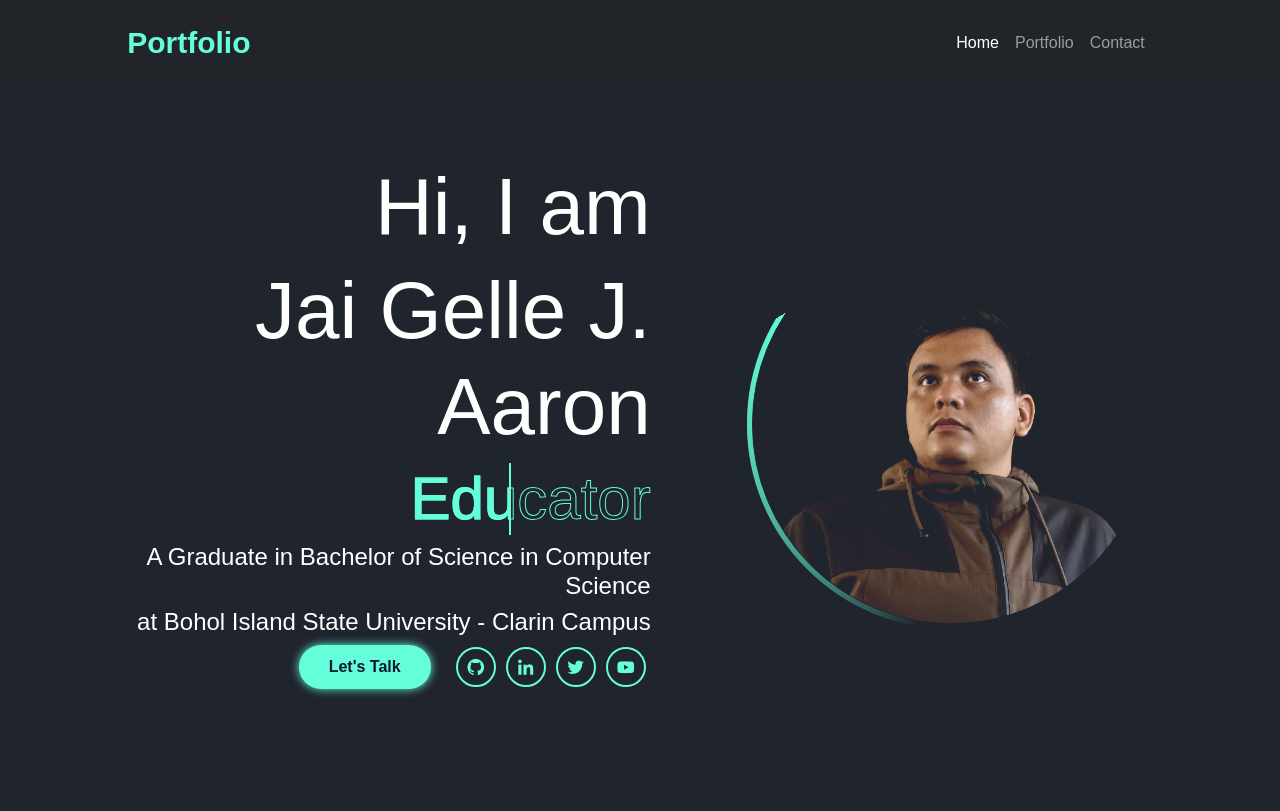
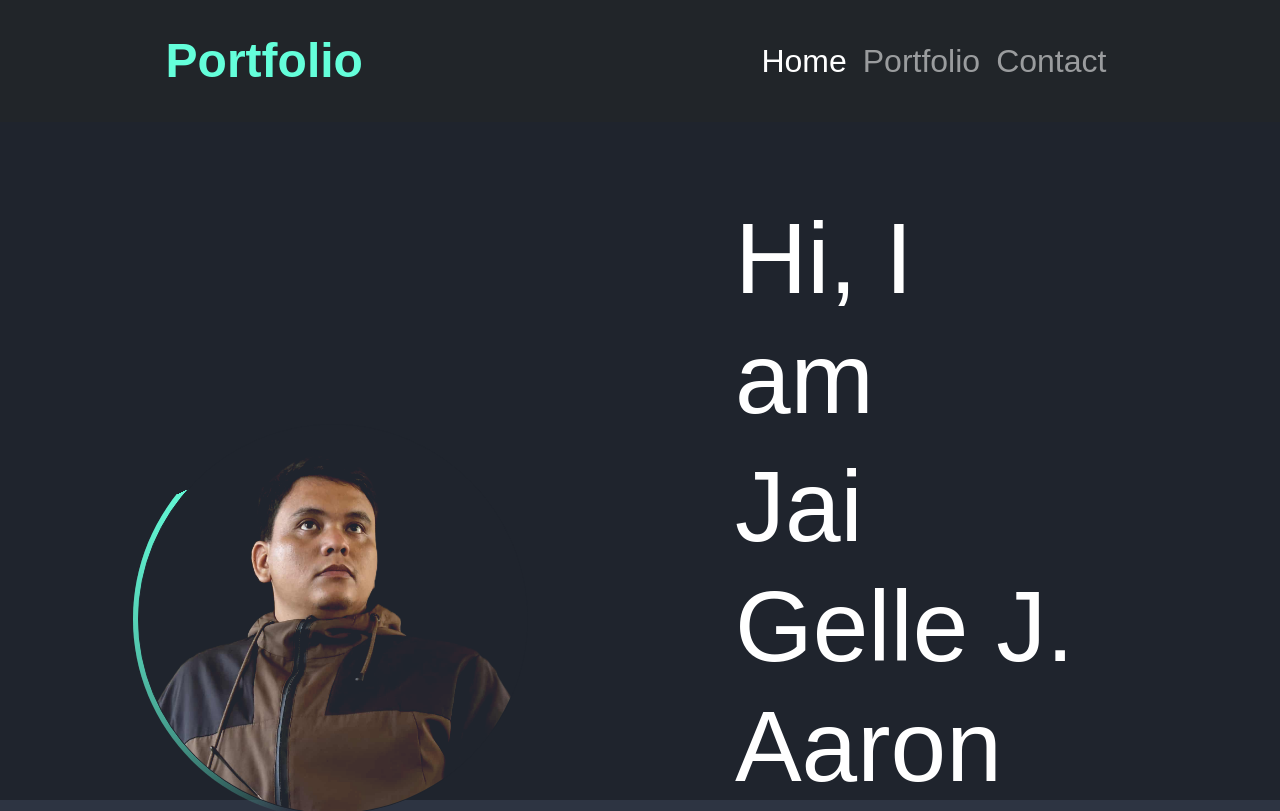
Before and after one commit to AaronJaig/Portfolio, a React (Vite) app in the folder Portfolio/: page / in a window 1280 px wide. Shown: the top 811 px of the page. Built offline with nearby package versions, Linux system fonts and the light colour scheme.

Commit message:
Add Bootstrap integration, refactor Navbar, and enhance Home component layout

```diff
--- a/Portfolio/index.html
+++ b/Portfolio/index.html
@@ -9,6 +9,11 @@
       integrity="sha384-QWTKZyjpPEjISv5WaRU9OFeRpok6YctnYmDr5pNlyT2bRjXh0JMhjY6hW+ALEwIH"
       crossorigin="anonymous"
     />
+    <script
+      src="https://cdn.jsdelivr.net/npm/bootstrap@5.3.3/dist/js/bootstrap.bundle.min.js"
+      integrity="sha384-YvpcrYf0tY3lHB60NNkmXc5s9fDVZLESaAA55NDzOxhy9GkcIdslK1eN7N6jIeHz"
+      crossorigin="anonymous"
+    ></script>
     <link
       href="https://unpkg.com/boxicons@2.1.4/css/boxicons.min.css"
       rel="stylesheet"
--- a/Portfolio/src/components/Navbar.jsx
+++ b/Portfolio/src/components/Navbar.jsx
@@ -45,7 +45,12 @@ function Navbar() {
             </li>
 
             <li class="nav-item">
-              <a class="nav-link" href="#contact">
+              <a
+                class={`portfolioBtn nav-link${
+                  window.location.pathname === "/portfolio" ? " active" : ""
+                }`}
+                href={"/portfolio"}
+              >
                 Contact
               </a>
             </li>
--- /dev/null
+++ b/Portfolio/src/components/baranimation.jsx
@@ -0,0 +1,15 @@
+import { useState } from "react";
+
+function BarAnimation() {
+  return (
+    <div className="animation">
+      <div className="bar" style={{ "--i": 6 }}></div>
+      <div className="bar" style={{ "--i": 5 }}></div>
+      <div className="bar" style={{ "--i": 4 }}></div>
+      <div className="bar" style={{ "--i": 3 }}></div>
+      <div className="bar" style={{ "--i": 2 }}></div>
+      <div className="bar" style={{ "--i": 1 }}></div>
+    </div>
+  );
+}
+export default BarAnimation;
--- a/Portfolio/src/index.css
+++ b/Portfolio/src/index.css
@@ -4,11 +4,15 @@
   box-sizing: border-box;
   font-family: "Poppins", sans-serif;
 }
-/* body {
-  background-color: #1f242d;
+body {
+  /* padding-top: 70px; */
+  background-color: #2d3442;
   color: #ccd6f6;
   scroll-behavior: smooth;
-} */
+}
+.mainContent {
+  padding-top: 70px;
+}
 .navbar {
   position: fixed;
   top: 0;
@@ -31,7 +35,7 @@
   }
 }
 .logo {
-  font-size: 30px;
+  font-size: 40px;
   font-weight: 700;
   color: #64ffda;
 }
@@ -40,7 +44,7 @@
   display: flex;
   align-items: center;
   background: none;
-  height: 100vh;
+  height: 100%;
   padding: 60px 9% 0;
   max-width: 1000px;
   visibility: hidden;
@@ -93,7 +97,6 @@
 .homeDetails .btn-sci {
   display: flex;
   align-items: center;
-  justify-content: flex-end;
 }
 .btnTalk {
   display: inline-block;
@@ -143,16 +146,25 @@ a {
 .portfolioBtn:hover {
   color: #64ffda;
 }
+.homeImage {
+  display: flex; /* enable flexbox */
+  justify-content: flex-end; /* push content to the right (end) */
+  align-items: center; /* center vertically */
+}
 .homeImage .image-box {
   position: relative;
   display: flex;
   width: 32vw;
   height: 32vw;
-  /* background: red; */
+  min-width: 300px; /* ✅ prevent shrinking too much */
+  min-height: 300px; /* ✅ keep circular shape */
+  max-width: 500px; /* optional, keep it under control */
+  max-height: 500px;
   border-radius: 50%;
   padding: 5px;
   overflow: hidden;
 }
+
 .homeImage .image-box::before,
 .homeImage .image-box::after {
   content: "";
@@ -178,20 +190,27 @@ a {
   z-index: 1;
   overflow: hidden;
   display: flex;
-  justify-content: center;
+  justify-content: flex-end; /* ✅ push image to the end (right side) */
+  align-items: center; /* ✅ vertically center image */
 }
+
 .homeImage .image-box .image-item img {
-  position: absolute;
-  top: 50px;
   display: block;
+  max-width: 500px; /* keep responsive limits */
+  min-width: 250px;
   width: 100%;
+  height: auto;
   object-fit: cover;
   mix-blend-mode: lighten;
+  transform: scaleX(-1);
 }
+
 .animation {
   position: absolute;
+  top: 0;
+  left: 0;
   width: 100%;
-  height: 100%;
+  height: 100vh; /* fills visible screen */
   display: flex;
   z-index: -1;
 }
@@ -209,3 +228,103 @@ a {
     transform: translateY(0%);
   }
 }
+.nav-item a {
+  font-size: x-large;
+}
+
+@media (max-width: 768px) {
+  .homeImage {
+    justify-content: center; /* override: center horizontally */
+  }
+  .homeImage .image-box {
+    width: 250px;
+    height: 250px;
+  }
+}
+@media (max-width: 576px) {
+  /* Navbar */
+  .mainContent {
+    height: 100vh;
+  }
+  .navbar {
+    padding: 10px 5%; /* reduce padding on small screens */
+  }
+
+  .logo {
+    font-size: 28px; /* smaller logo */
+  }
+
+  .nav-item a {
+    font-size: large; /* slightly smaller nav links */
+  }
+
+  /* Home Section */
+  .homeContent {
+    flex-direction: column; /* stack text + image vertically */
+    padding: 0;
+    align-items: center;
+    text-align: center;
+  }
+  .homeContent > div {
+    margin: 0;
+  }
+  .homeDetails h1 {
+    font-size: 40px; /* shrink heading */
+  }
+
+  .homeDetails h2 {
+    font-size: 28px;
+  }
+  .homeDetails .btn-sci {
+    visibility: hidden;
+  }
+
+  .homeImage {
+    justify-content: center; /* center image on phones */
+    margin-top: 20px;
+  }
+
+  .homeImage .image-box {
+    width: 220px;
+    height: 220px;
+    min-width: 220px;
+    min-height: 220px;
+  }
+
+  .homeImage .image-box .image-item img {
+    min-width: 180px;
+    max-width: 250px;
+  }
+}
+@media (min-width: 1200px) {
+  .navbar {
+    padding: 20px 12%;
+  }
+
+  .logo {
+    font-size: 48px;
+  }
+
+  .nav-item a {
+    font-size: xx-large;
+  }
+
+  .homeContent {
+    padding: 80px 12% 0;
+  }
+
+  .homeDetails h1 {
+    font-size: 100px;
+  }
+
+  .homeDetails h2 {
+    font-size: 72px;
+  }
+
+  .homeImage .image-box {
+    width: 400px;
+    height: 400px;
+    min-width: 350px;
+    min-height: 350px;
+  }
+}
--- a/Portfolio/src/main.jsx
+++ b/Portfolio/src/main.jsx
@@ -2,6 +2,8 @@ import { StrictMode } from "react";
 import { createRoot } from "react-dom/client";
 import { BrowserRouter } from "react-router-dom";
 import "./index.css";
+// import "bootstrap/dist/css/bootstrap.min.css";
+// import "bootstrap/dist/js/bootstrap.bundle.min.js";
 import App from "./App.jsx";
 
 createRoot(document.getElementById("root")).render(
--- a/Portfolio/src/page/Home.jsx
+++ b/Portfolio/src/page/Home.jsx
@@ -2,22 +2,24 @@ import meImg from "../assets/Profile.png";
 import image1 from "../assets/image1.jpg";
 import image2 from "../assets/image2.jpg";
 import image3 from "../assets/image3.jpg";
+import BarAnimation from "../components/baranimation";
 
 function Home() {
   return (
-    <div>
+    <div className="mainContent ">
       {/* //start of home */}
-      <div className=" my-4 mx-auto mr-5 ml-5 mb-0">
-        <div className="animation">
-          <div className="bar" style={{ "--i": 6 }}></div>
-          <div className="bar" style={{ "--i": 5 }}></div>
-          <div className="bar" style={{ "--i": 4 }}></div>
-          <div className="bar" style={{ "--i": 3 }}></div>
-          <div className="bar" style={{ "--i": 2 }}></div>
-          <div className="bar" style={{ "--i": 1 }}></div>
-        </div>
+      <div className=" mx-auto mr-5 ml-5 mb-0">
+        <BarAnimation />
         <div className="row g-0 ">
-          <div className="homeContent col-md-7 p-5 rounded d-flex flex-column  justify-content-center text-end">
+          <div className="homeImage col-md-5  ">
+            <div className="image-box">
+              <div className="image-item">
+                {" "}
+                <img src={meImg} className="rounded" alt="Card image" />
+              </div>
+            </div>
+          </div>
+          <div className="homeContent col-md-7 mt-3 mt-md-0">
             <div className="p-5 homeDetails">
               <h1>Hi, I am </h1>
               <h1> Jai Gelle J. Aaron</h1>
@@ -36,7 +38,7 @@ function Home() {
                   Student
                 </span>
               </h2>
-              <h4>A Graduate in Bachelor of Science in Computer Science</h4>
+              <h4>Graduate in Bachelor of Science in Computer Science</h4>
               <h4>at Bohol Island State University - Clarin Campus</h4>
               <div className="btn-sci">
                 <a href="#" className="btnTalk">
@@ -59,18 +61,6 @@ function Home() {
               </div>
             </div>
           </div>{" "}
-          <div className="homeImage col-md-5 d-flex align-items-center  rounded ">
-            <div className="image-box">
-              <div className="image-item">
-                {" "}
-                <img
-                  src={meImg}
-                  className="img-fluid rounded"
-                  alt="Card image"
-                />
-              </div>
-            </div>
-          </div>
         </div>
       </div>
       {/* //end of home //start of about me */}
```
Also changed, not shown: 2 other files (tests, documents, lock files or other folders).
